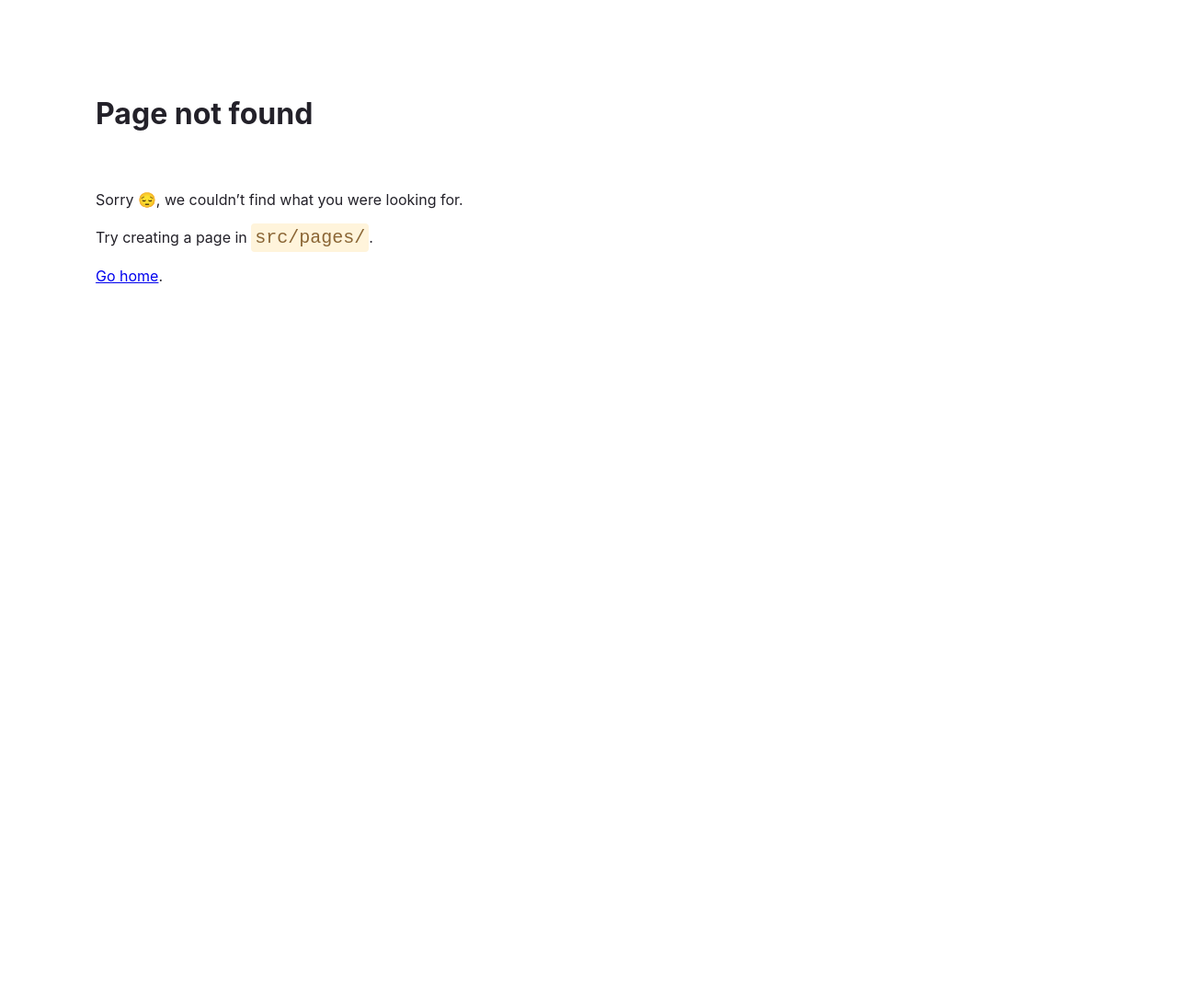
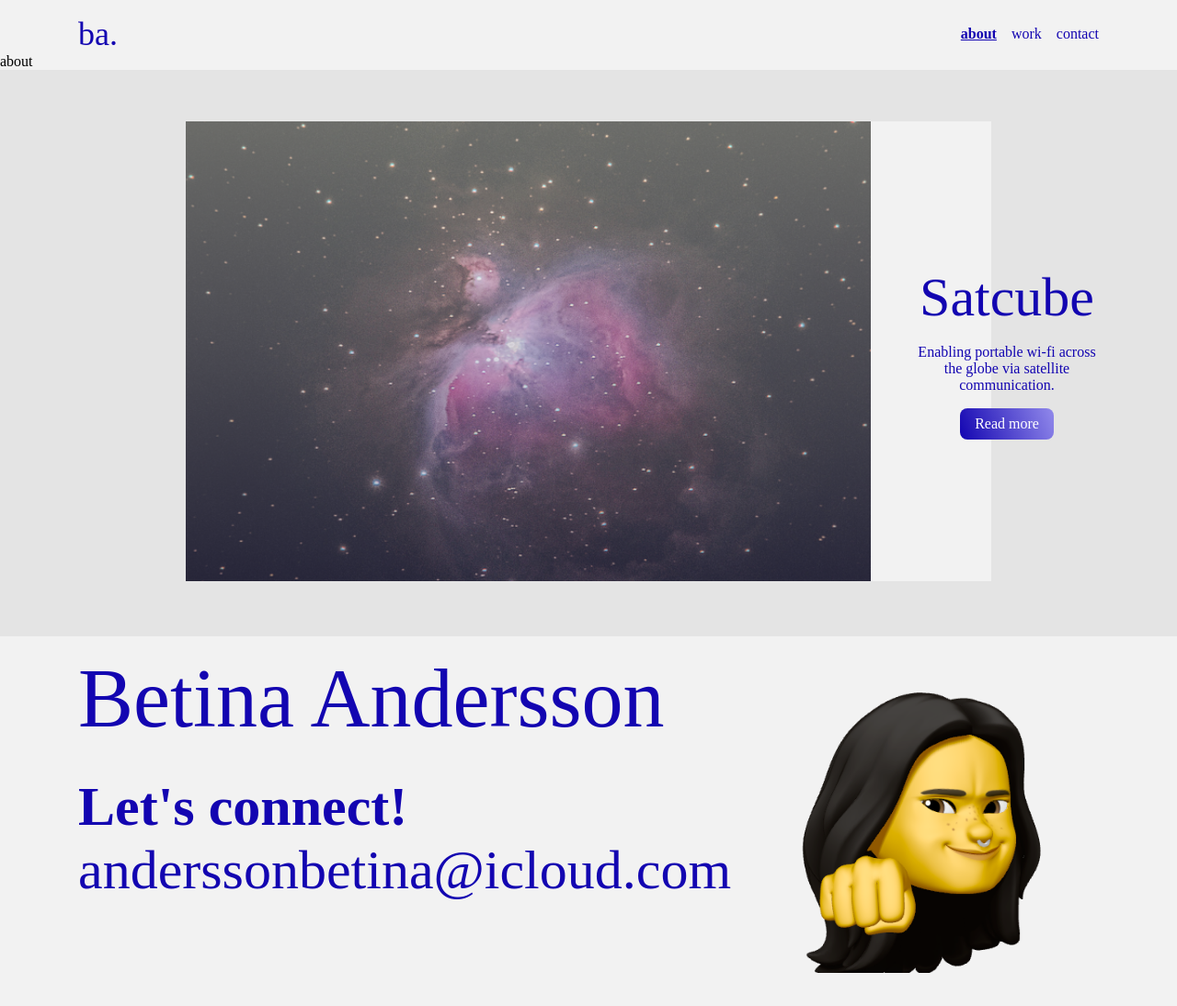
Before and after one commit to betost123/portfolio, a Gatsby site: page /about in a window 1280 px wide. Before the commit this address had no page. Shown: the whole page at 92% size. Before the commit the page ends 800 px from the top, so only its background shows below. Built offline with nearby package versions, Linux system fonts and the light colour scheme; Gatsby itself is replaced by a stand-in of ours; a web font is replaced by a local one.

Commit message:
feat: add work page

```diff
--- a/src/components/CaseCardComponent.tsx
+++ b/src/components/CaseCardComponent.tsx
@@ -4,7 +4,12 @@ import PopImage from "../images/pop.png";
 import { MediaQuery } from "../helpers";
 import { HorizontalSpacer } from "./Spacers";
 
-interface Props {}
+interface Props {
+  title: string;
+  description: string;
+  imageSource: any;
+  url?: string;
+}
 
 const Container = styled.div`
   padding: 56px;
@@ -97,22 +102,25 @@ const Button = styled.button`
   }
 `;
 
-const CaseCardComponent: React.FC<Props> = ({}) => {
+const CaseCardComponent: React.FC<Props> = ({
+  title,
+  description,
+  imageSource,
+  url,
+}) => {
   return (
     <Container>
       <div style={{ position: "relative" }}>
-        <Image src={PopImage} />
+        <Image src={imageSource} />
         <LightBox />
       </div>
 
       <TextSection>
-        <Title>Party of Planning</Title>
+        <Title>{title}</Title>
         <HorizontalSpacer />
-        <Body>
-          Planning children’s birthday parties at local vendors thorugh an app.
-        </Body>
+        <Body>{description}</Body>
         <HorizontalSpacer />
-        <Button>Read more</Button>
+        {url && <Button>Read more</Button>}
       </TextSection>
     </Container>
   );
--- a/src/components/Header.tsx
+++ b/src/components/Header.tsx
@@ -2,6 +2,7 @@ import * as React from "react";
 import { Container } from "react-grid-system";
 import styled from "styled-components";
 import { VerticalSpacer } from "./Spacers";
+import { Link } from "gatsby";
 
 const ContentContainer = styled.div`
   width: 100%;
@@ -23,7 +24,7 @@ const MenuSection = styled.div`
   flex-direction: row;
 `;
 
-const MenuItem = styled.button<{ selected: boolean }>`
+const MenuItem = styled.div<{ selected: boolean }>`
   color: #1305b1;
   font-size: 16px;
   font-weight: ${(props) => (props.selected ? 700 : 500)};
@@ -32,26 +33,38 @@ const MenuItem = styled.button<{ selected: boolean }>`
   outline: none;
   font-family: "Gowun Batang", serif;
 
+  text-decoration: ${(props) => (props.selected ? "underline" : "none")};
+
   :hover {
+    color: blue;
+    font-weight: 700;
     border-bottom: 1px solid #1305b1;
   }
 `;
 
 const Header: React.FC = () => {
-  const aboutSelected = true;
-  const casesSelected = false;
-  const contactSelected = false;
+  const aboutSelected = window.location.pathname.includes("about");
+  const casesSelected = window.location.pathname.includes("work");
+  const contactSelected = window.location.pathname.includes("contact");
 
   return (
     <Container>
       <ContentContainer>
-        <Title>ba.</Title>
+        <Link to="/" style={{ textDecoration: "none" }}>
+          <Title>ba.</Title>
+        </Link>
         <MenuSection>
-          <MenuItem selected={aboutSelected}>about</MenuItem>
+          <Link to="/about" style={{ textDecoration: "none" }}>
+            <MenuItem selected={aboutSelected}>about</MenuItem>
+          </Link>
           <VerticalSpacer />
-          <MenuItem selected={casesSelected}>cases</MenuItem>
+          <Link to="/work" style={{ textDecoration: "none" }}>
+            <MenuItem selected={casesSelected}>work</MenuItem>
+          </Link>
           <VerticalSpacer />
-          <MenuItem selected={contactSelected}>contact</MenuItem>
+          <Link to="/contact" style={{ textDecoration: "none" }}>
+            <MenuItem selected={contactSelected}>contact</MenuItem>
+          </Link>
         </MenuSection>
       </ContentContainer>
     </Container>
--- /dev/null
+++ b/src/pages/about.tsx
@@ -0,0 +1,55 @@
+import * as React from "react";
+import Header from "../components/Header";
+import Footer from "../components/Footer";
+import styled from "styled-components";
+import { Container } from "react-grid-system";
+import CaseCardComponent from "../components/CaseCardComponent";
+import PopImage from "../images/pop.png";
+import SatcubeImage from "../images/satcube.png";
+import VasaImage from "../images/vasak.png";
+import BaribuddyImage from "../images/baribuddy.png";
+import VinozinImage from "../images/vinozin.png";
+import SaabImage from "../images/saab.png";
+import FortusImage from "../images/fortus.png";
+
+const ContentContainer = styled.div`
+  width: 100vw;
+  min-height: 100vh;
+  background-color: #f2f2f2;
+  margin: -8px;
+`;
+
+const CasesSection = styled.div`
+  width: 100vw;
+  background-color: #e4e4e4;
+`;
+
+const About: React.FC = () => {
+  return (
+    <ContentContainer>
+      <Header />
+      about
+      <CasesSection>
+        <Container>
+          <CaseCardComponent
+            title="Satcube"
+            imageSource={SatcubeImage}
+            description="Enabling portable wi-fi across the globe via satellite communication."
+            url="/work/satcube"
+          />
+        </Container>
+      </CasesSection>
+      <Container>
+        <Footer />
+      </Container>
+      <link rel="preconnect" href="https://fonts.googleapis.com" />
+      <link rel="preconnect" href="https://fonts.gstatic.com" />
+      <link
+        href="https://fonts.googleapis.com/css2?family=Gowun+Batang&display=swap"
+        rel="stylesheet"
+      />
+    </ContentContainer>
+  );
+};
+
+export default About;
```
Also changed, not shown: src/components/ArrowRightIcon.tsx (added, +16 -0 lines), src/pages/index.tsx (+20 -6 lines), src/pages/work.tsx (added, +87 -0 lines), src/images/baribuddy.png (added), src/images/fortus.png (added), src/images/saab.png (added), src/images/satcube.png (added), src/images/vasak.png (added), src/images/vinozin.png (added).
